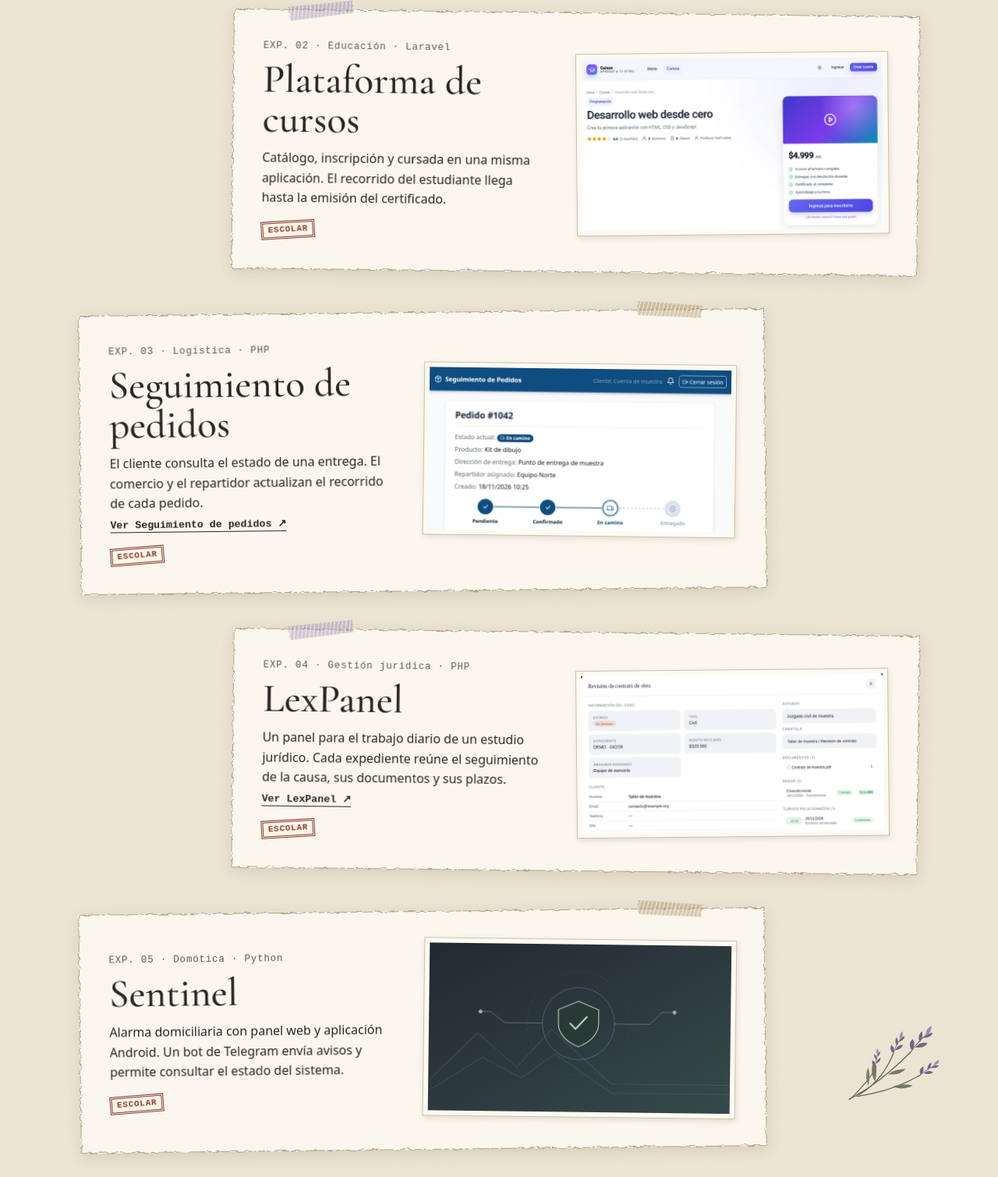
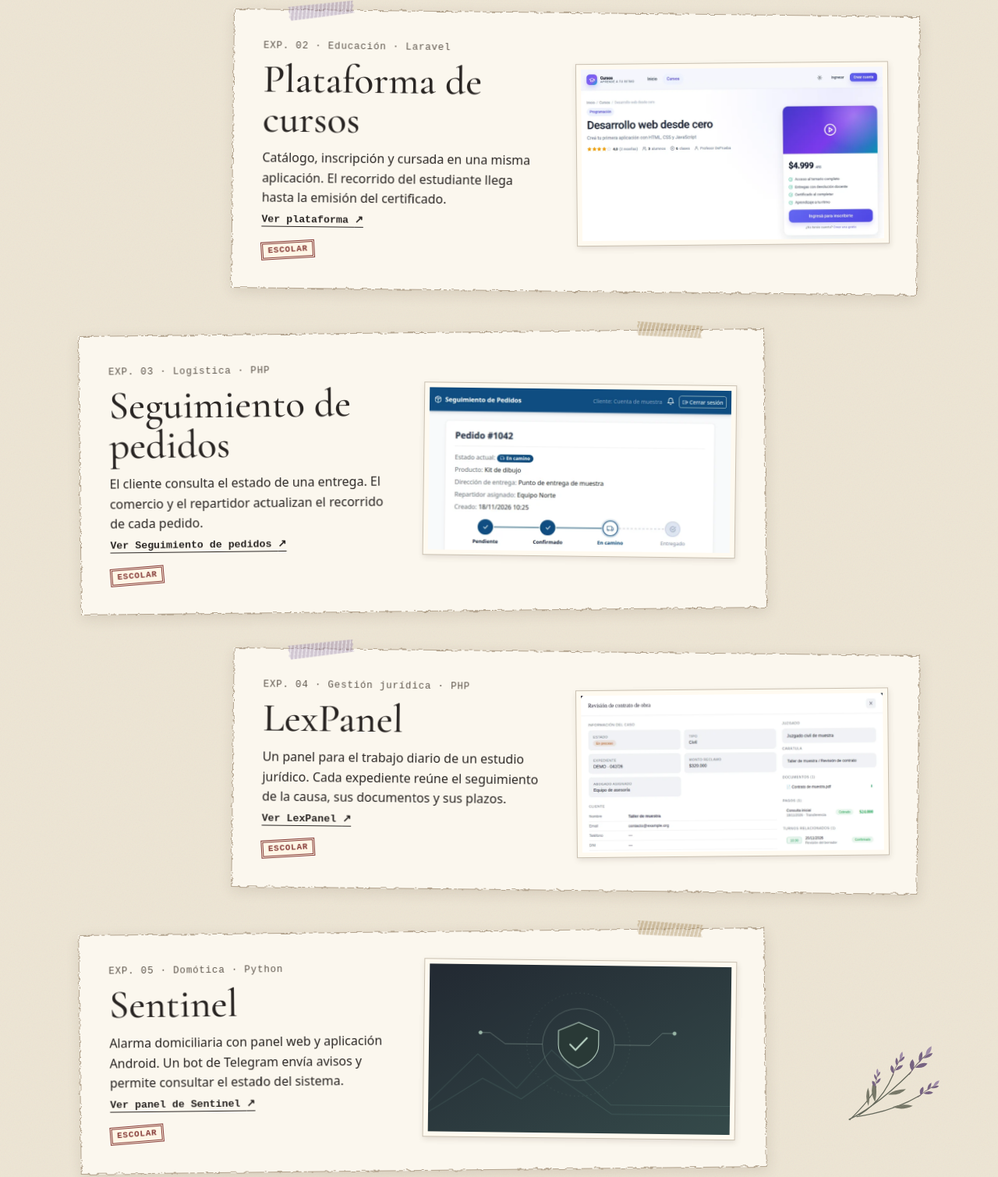
Before and after one commit to gugusli/portfolio, a plain HTML site: page archivo.html in a window 1280 px wide. Shown: the part 973-2482 px from the top of the page at 78% size. Drawn offline with Linux system fonts and the light colour scheme.

Commit message:
Publicar los enlaces de Sentinel y Plataforma de cursos

```diff
--- a/archivo.html
+++ b/archivo.html
@@ -74,6 +74,7 @@
           <div>
             <p class="sec-label">EXP. 02 · Educación · Laravel</p><h3>Plataforma de cursos</h3>
             <p>Catálogo, inscripción y cursada en una misma aplicación. El recorrido del estudiante llega hasta la emisión del certificado.</p>
+            <div><a class="text-link" href="https://plataforma-cursos-laravel.onrender.com" target="_blank" rel="noopener noreferrer">Ver plataforma <span aria-hidden="true">↗</span></a></div>
             <span class="pc-st pause-stamp archive-stamp">ESCOLAR</span>
           </div>
           <img class="archive-print" src="assets/portfolio/cursos.webp" width="960" height="546" alt="Curso de muestra Desarrollo web desde cero." loading="lazy">
@@ -100,6 +101,7 @@
           <div>
             <p class="sec-label">EXP. 05 · Domótica · Python</p><h3>Sentinel</h3>
             <p>Alarma domiciliaria con panel web y aplicación Android. Un bot de Telegram envía avisos y permite consultar el estado del sistema.</p>
+            <div><a class="text-link" href="https://sentinel-3s47.onrender.com/" target="_blank" rel="noopener noreferrer">Ver panel de Sentinel <span aria-hidden="true">↗</span></a></div>
             <span class="pc-st pause-stamp archive-stamp">ESCOLAR</span>
           </div>
           <img class="archive-print" src="assets/portfolio/sentinel.svg" width="720" height="400" alt="" aria-hidden="true" loading="lazy">
```
